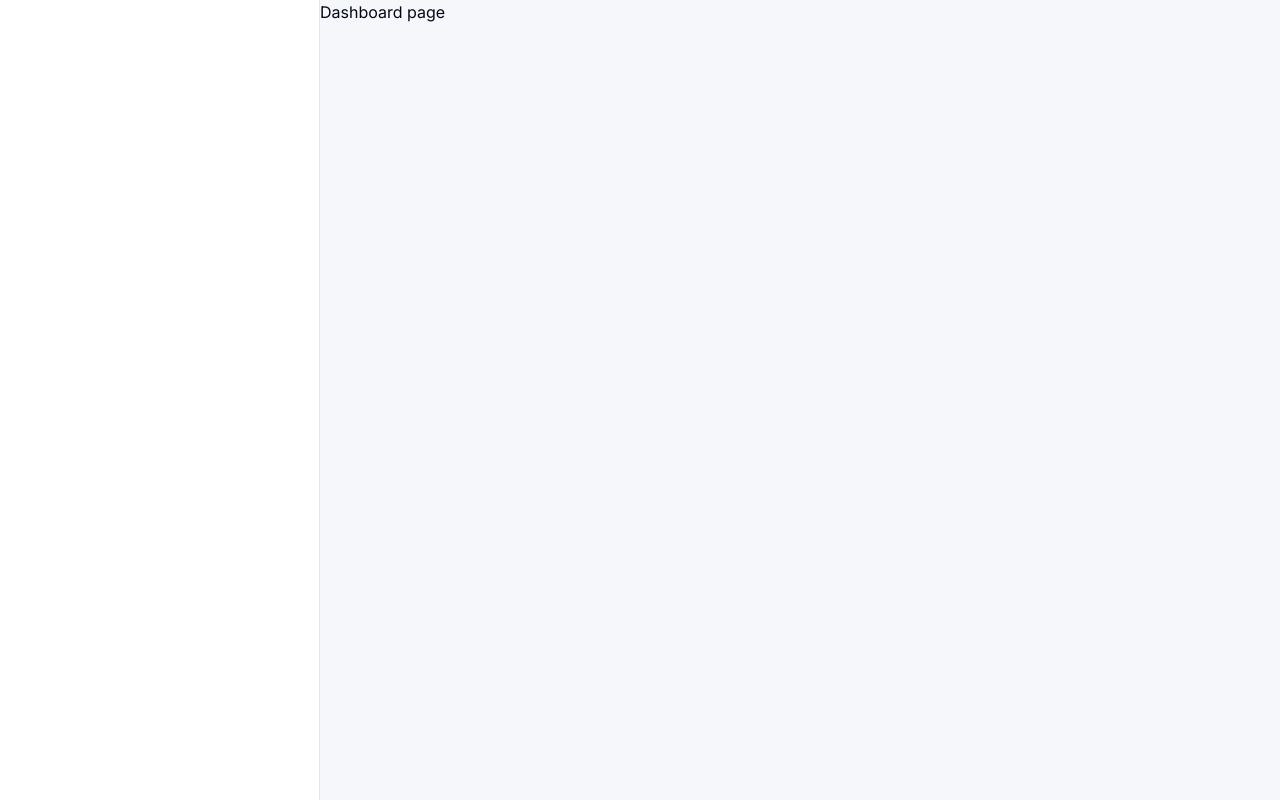
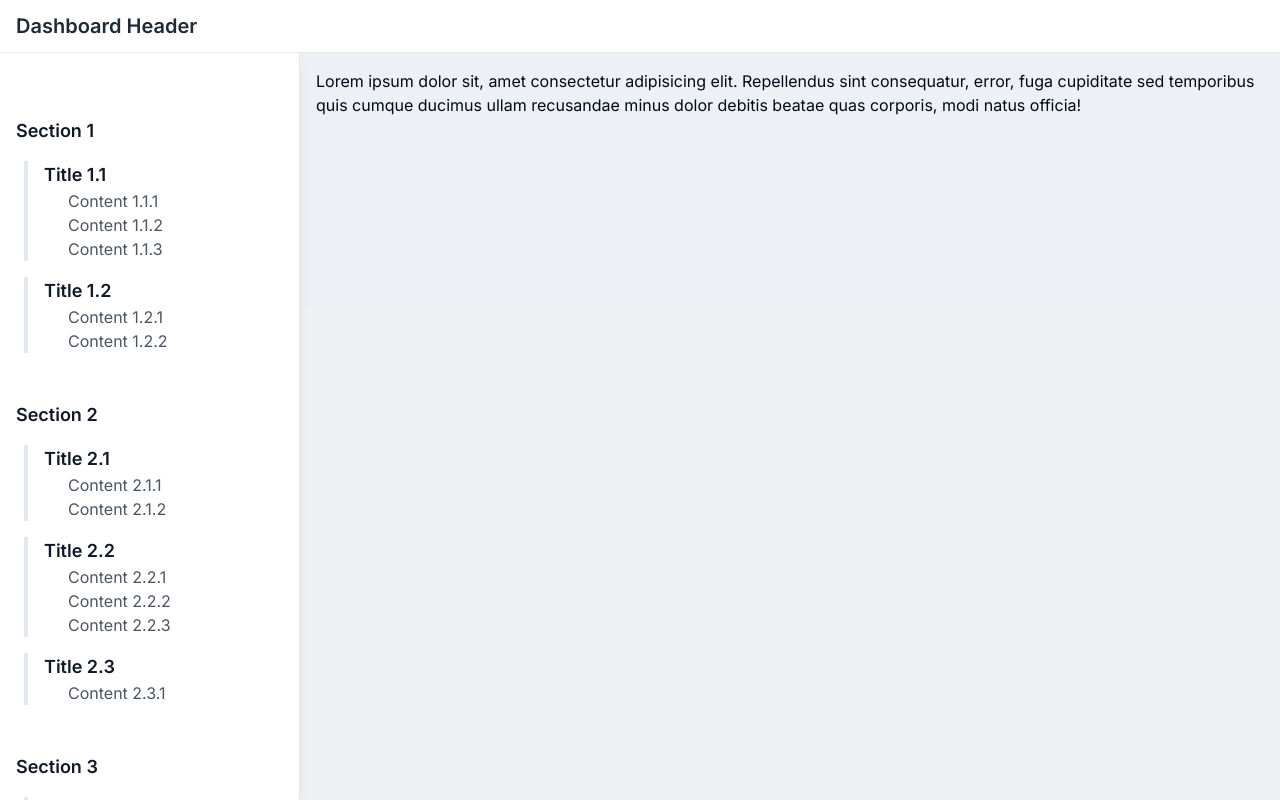
Before and after one commit to pradhanishan/bagaichadharan, a Next.js app: page /dashboard in a window 1280 px wide. Built offline with nearby package versions, Linux system fonts and the light colour scheme.

Commit message:
add dashboard landing page layout

```diff
--- a/app/(protected)/dashboard/layout.tsx
+++ b/app/(protected)/dashboard/layout.tsx
@@ -1,17 +1,21 @@
-export default function DashboardLayout({
-  children,
-}: Readonly<{
-  children: React.ReactNode;
-}>) {
+import { Header } from '@/components/layout/header/header';
+import { NavigationDrawer } from '@/components/layout/navigation-drawer/navigation-drawer';
+
+export default function DashboardLayout({ children }: { children: React.ReactNode }) {
   return (
-    <div className="flex h-screen overflow-hidden">
-      {/* Left Sidebar - Navigation */}
-      <div className="w-1/4 border-r border-gray-200 overflow-y-auto">{/* Your navigation content goes here */}</div>
+    <div className="flex flex-col h-screen overflow-hidden bg-gray-100 dark:bg-gray-900">
+      {/* Header */}
+      <Header />
 
-      {/* Right Content Area */}
-      <div className="w-3/4 bg-slate-200/35 overflow-y-auto">
-        {/* Main content area */}
-        {children}
+      {/* Main Content Area */}
+      <div className="flex flex-1 overflow-y-auto">
+        {/* Left Sidebar - Navigation Drawer */}
+        <NavigationDrawer />
+
+        {/* Right Content Area */}
+        <div className="flex-1 bg-slate-200/35 dark:bg-gray-800 overflow-y-auto">
+          <div className="p-4">{children}</div>
+        </div>
       </div>
     </div>
   );
--- a/app/(protected)/dashboard/page.tsx
+++ b/app/(protected)/dashboard/page.tsx
@@ -1,3 +1,8 @@
 export default function Dashboard() {
-  return <div>Dashboard page</div>;
+  return (
+    <div>
+      Lorem ipsum dolor sit, amet consectetur adipisicing elit. Repellendus sint consequatur, error, fuga cupiditate sed
+      temporibus quis cumque ducimus ullam recusandae minus dolor debitis beatae quas corporis, modi natus officia!
+    </div>
+  );
 }
--- /dev/null
+++ b/components/layout/header/header.tsx
@@ -0,0 +1,11 @@
+function Header() {
+  return (
+    <header className="bg-white dark:bg-gray-800 border-b border-gray-200 dark:border-gray-700">
+      <div className="container mx-auto px-4 py-3">
+        <div className="text-xl font-semibold text-gray-800 dark:text-gray-200">Dashboard Header</div>
+      </div>
+    </header>
+  );
+}
+
+export { Header };
--- /dev/null
+++ b/components/layout/navigation-drawer/navigation-drawer-content.tsx
@@ -0,0 +1,9 @@
+type NavigationDrawerContentProps = {
+  name: string;
+};
+
+const NavigationDrawerContent = ({ name }: NavigationDrawerContentProps) => {
+  return <div className="text-gray-600 hover:text-gray-900 dark:text-gray-400 dark:hover:text-gray-200">{name}</div>;
+};
+
+export { NavigationDrawerContent };
--- /dev/null
+++ b/components/layout/navigation-drawer/navigation-drawer-item.tsx
@@ -0,0 +1,24 @@
+import { NavigationDrawerContent } from './navigation-drawer-content';
+import { NavigationDrawerTitle } from './navigation-drawer-title';
+
+type NavigationDrawerItemProps = {
+  title: string;
+  contents: string[];
+};
+
+const NavigationDrawerItem = ({ title, contents }: NavigationDrawerItemProps) => {
+  return (
+    <div className="pl-2">
+      <div className="border-l-4 pl-4 mb-4">
+        <NavigationDrawerTitle name={title} />
+        <div className="pl-6">
+          {contents.map((content, index) => (
+            <NavigationDrawerContent key={`content-${index}`} name={content} />
+          ))}
+        </div>
+      </div>
+    </div>
+  );
+};
+
+export { NavigationDrawerItem };
--- /dev/null
+++ b/components/layout/navigation-drawer/navigation-drawer-title.tsx
@@ -0,0 +1,9 @@
+type NavigationDrawerTitleProps = {
+  name: string;
+};
+
+const NavigationDrawerTitle = ({ name }: NavigationDrawerTitleProps) => {
+  return <div className="text-lg font-semibold text-gray-900 dark:text-gray-200">{name}</div>;
+};
+
+export { NavigationDrawerTitle };
--- /dev/null
+++ b/components/layout/navigation-drawer/navigation-drawer.tsx
@@ -0,0 +1,19 @@
+import { NavigationDrawerItem } from '@/components/layout/navigation-drawer/navigation-drawer-item';
+import dummyNavigationData from '@/dev/data/dummyNavigationData';
+
+const NavigationDrawer = () => {
+  return (
+    <div className="w-full md:w-[300px] border-r border-gray-200 dark:border-gray-700 overflow-y-auto pt-16 pl-4 flex flex-col items-start bg-white dark:bg-gray-800 shadow-lg">
+      {dummyNavigationData.map((section, index) => (
+        <div key={`section-${index}`} className="mb-8">
+          <div className="text-lg font-semibold mb-4 text-gray-900 dark:text-gray-200">{section.sectionName}</div>
+          {section.items.map((item, itemIndex) => (
+            <NavigationDrawerItem key={`item-${index}-${itemIndex}`} title={item.title} contents={item.contents} />
+          ))}
+        </div>
+      ))}
+    </div>
+  );
+};
+
+export { NavigationDrawer };
--- /dev/null
+++ b/dev/data/dummyNavigationData.ts
@@ -0,0 +1,65 @@
+// dummyNavigationData.ts
+const dummyNavigationData = [
+  {
+    sectionName: 'Section 1',
+    items: [
+      {
+        title: 'Title 1.1',
+        contents: ['Content 1.1.1', 'Content 1.1.2', 'Content 1.1.3'],
+      },
+      {
+        title: 'Title 1.2',
+        contents: ['Content 1.2.1', 'Content 1.2.2'],
+      },
+    ],
+  },
+  {
+    sectionName: 'Section 2',
+    items: [
+      {
+        title: 'Title 2.1',
+        contents: ['Content 2.1.1', 'Content 2.1.2'],
+      },
+      {
+        title: 'Title 2.2',
+        contents: ['Content 2.2.1', 'Content 2.2.2', 'Content 2.2.3'],
+      },
+      {
+        title: 'Title 2.3',
+        contents: ['Content 2.3.1'],
+      },
+    ],
+  },
+  {
+    sectionName: 'Section 3',
+    items: [
+      {
+        title: 'Title 3.1',
+        contents: ['Content 3.1.1', 'Content 3.1.2', 'Content 3.1.3'],
+      },
+      {
+        title: 'Title 3.2',
+        contents: ['Content 3.2.1'],
+      },
+    ],
+  },
+  {
+    sectionName: 'Section 4',
+    items: [
+      {
+        title: 'Title 4.1',
+        contents: ['Content 4.1.1', 'Content 4.1.2'],
+      },
+      {
+        title: 'Title 4.2',
+        contents: ['Content 4.2.1', 'Content 4.2.2', 'Content 4.2.3'],
+      },
+      {
+        title: 'Title 4.3',
+        contents: ['Content 4.3.1', 'Content 4.3.2', 'Content 4.3.3'],
+      },
+    ],
+  },
+];
+
+export default dummyNavigationData;
```
